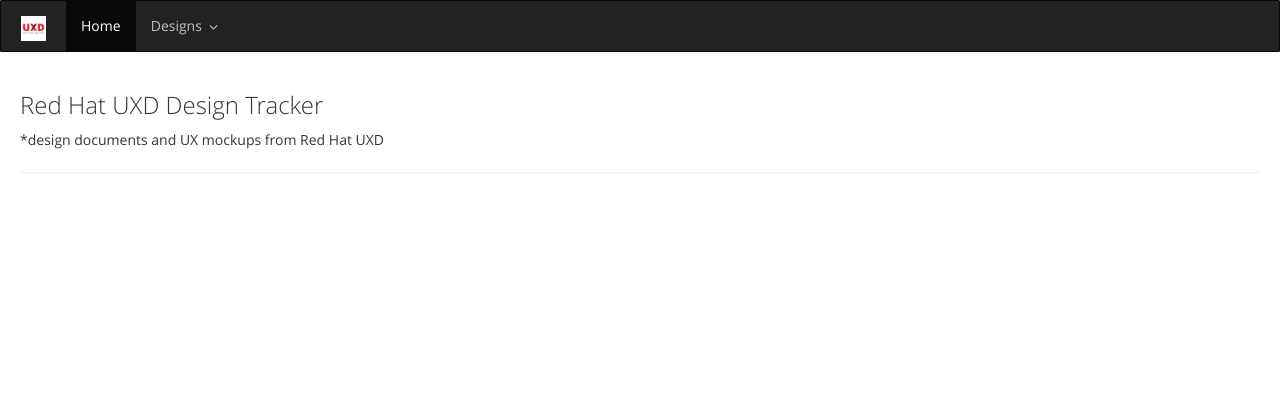
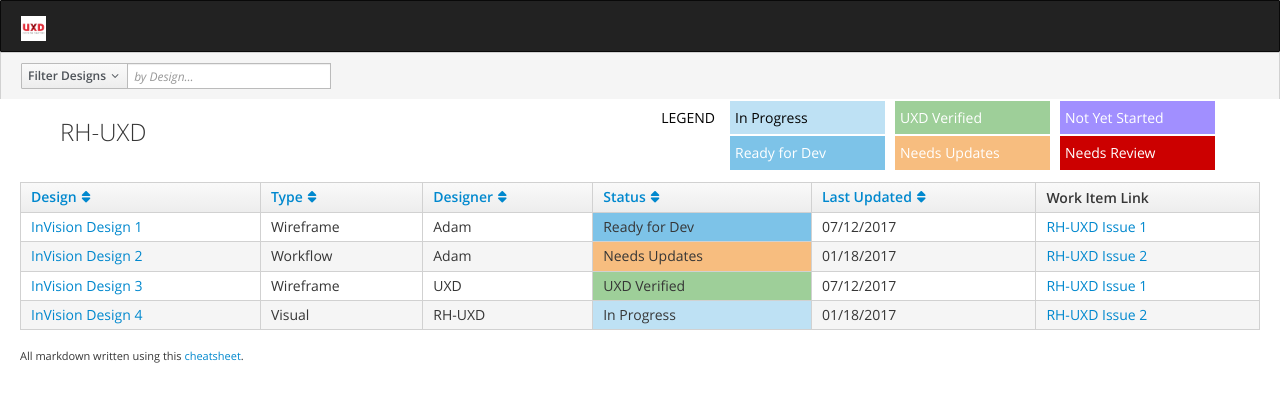
Before and after one commit to rh-uxd/design-tracker-template, a Jekyll site: the page built from index.md, in a window 1280 px wide. Shown: the top 402 px of the page. Built offline with Jekyll 4.4.1, drawn with Linux system fonts in a browser that asks for light colours.

Commit message:
fix(template): Update template
Update the template to be just the basic table on single page

```diff
--- a/_includes/nav.html
+++ b/_includes/nav.html
@@ -15,7 +15,8 @@
     <!-- Collect the nav links, forms, and other content for toggling -->
     <div class="collapse navbar-collapse" id="bs-example-navbar-collapse-1">
       <ul class="nav navbar-nav">
-        <li {% if page.navbar_active == "home" %} class="active"{% endif %}>
+        <!-- uncomment to use the navigation -->
+        <!-- <li {% if page.navbar_active == "home" %} class="active"{% endif %}>
           <a href="{{ page.relative_path }}">Home
             <span class="sr-only">(current)</span>
           </a>
@@ -30,7 +31,7 @@
               <a href="{{ page.relative_path }}src/docs/designs/example2">Example 2</a>
             </li>
           </ul>
-        </li>
+        </li> -->
       </ul>
     </div><!-- /.navbar-collapse -->
   </div><!-- /.container-fluid -->
--- a/index.md
+++ b/index.md
@@ -1,11 +1,15 @@
 ---
-layout: default
+layout: designs
 title: RH-UXD
 navbar_active: home
 relative_path: ./
 ---
 
-# Red Hat UXD Design Tracker
-*design documents and UX mockups from Red Hat UXD
+| <a href="javascript:SortTable(0);" id="designTableTitle" class="sort">Design | <a href="javascript:SortTable(1);" id="designTableType" class="sort">Type</a> | <a href="javascript:SortTable(2);" id="designTableDesigner" class="sort">Designer</a> | <a href="javascript:SortTable(3);" id="designTableStatus" class="sort">Status<a/> | <a href="javascript:SortTable(4, 'D', 'mdy');" id="designTableUpdate" class="sort">Last Updated</a> | <span id="designTableWILinks">Work Item Link</span>
+| :---                                              |:---                   |:---           |:---               |:---               |:---                                                                                                      |:---
+| [InVision Design 1](https://redhat.invisionapp.com/)                 | Wireframe             | Adam                    | Ready for Dev           | 07/12/2017        | [RH-UXD Issue 1](https://github.com/rh-uxd/design-tracker-template/issues)
+| [InVision Design 2](https://redhat.invisionapp.com/)                 | Workflow              | Adam                    | Needs Updates           | 01/18/2017        | [RH-UXD Issue 2](https://github.com/rh-uxd/design-tracker-template/issues)
+| [InVision Design 3](https://redhat.invisionapp.com/)                 | Wireframe             | UXD                     | UXD Verified           | 07/12/2017        | [RH-UXD Issue 1](https://github.com/rh-uxd/design-tracker-template/issues)
+| [InVision Design 4](https://redhat.invisionapp.com/)                 | Visual                | RH-UXD                  | In Progress            | 01/18/2017        | [RH-UXD Issue 2](https://github.com/rh-uxd/design-tracker-template/issues)
 
-----
+###### All markdown written using this [cheatsheet](https://github.com/adam-p/markdown-here/wiki/Markdown-Cheatsheet).
--- a/package.json
+++ b/package.json
@@ -1,6 +1,6 @@
 {
   "name": "rh-uxd",
-  "version": "0.4.0",
+  "version": "0.5.0",
   "description": "Red Hat User Experience Design",
   "main": "index.js",
   "directories": {
```
